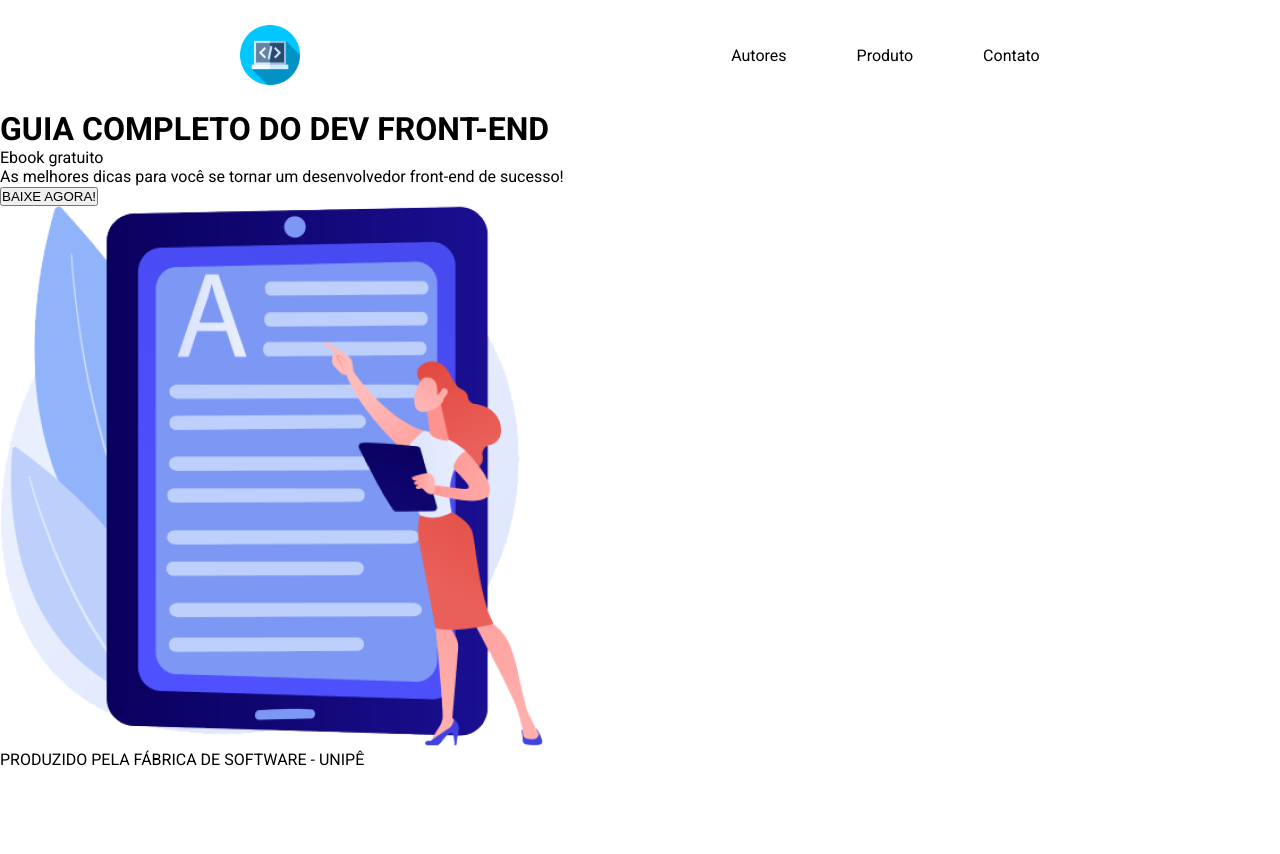
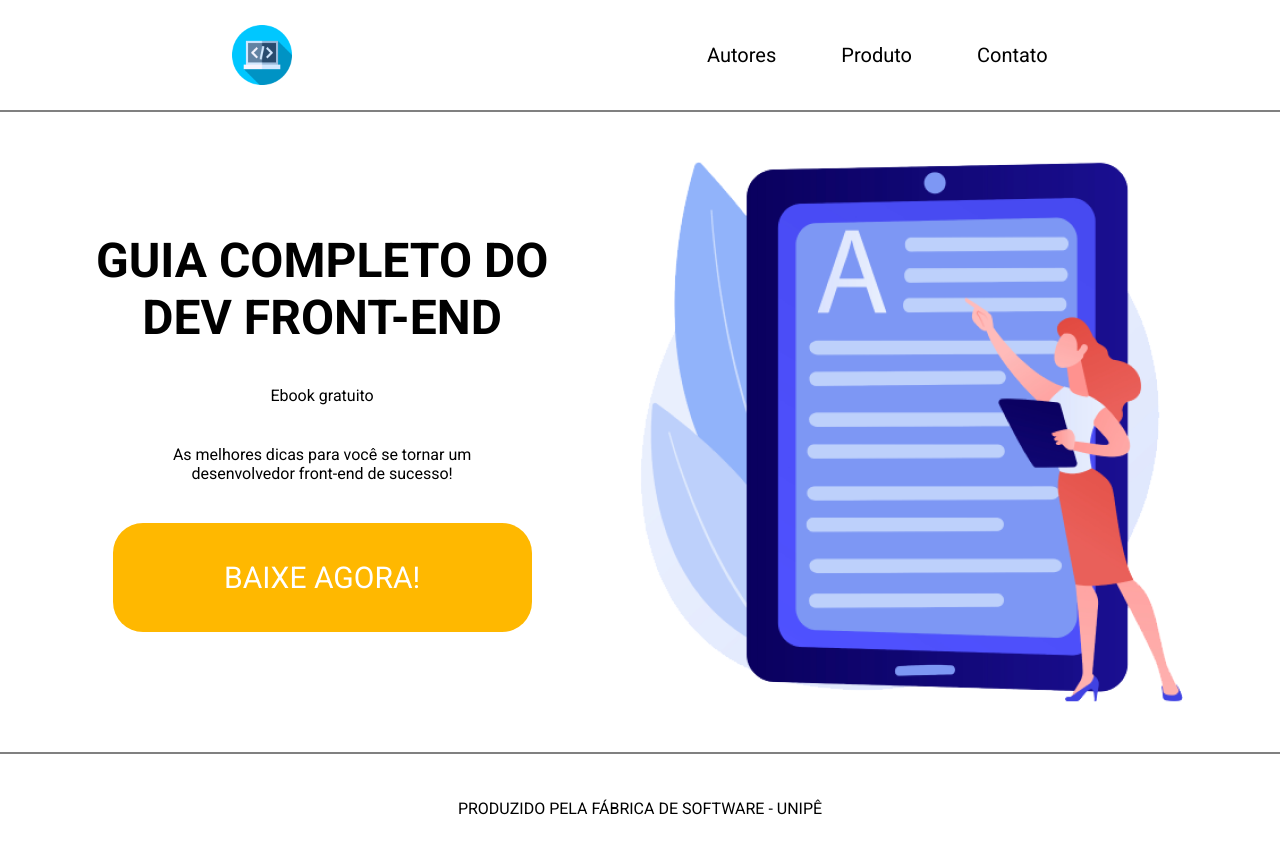
Before and after one commit to Rafaelafarias/projeto-f-brica-22-03, a plain HTML site: page index.html in a window 1280 px wide. Before the commit the page ends 800 px from the top, so only its background shows below. Drawn offline with Linux system fonts and the light colour scheme.

Commit message:
Projeto Concluido

```diff
--- a/index.html
+++ b/index.html
@@ -21,9 +21,9 @@
 
     <main class="area-principal">
       <div class="conteudo-principal">
-        <h1 class="titulo">GUIA COMPLETO DO DEV FRONT-END</h1>
-        <P class="paragrafo">Ebook gratuito</P>
-        <p class="paragrafo">As melhores dicas para você se tornar um desenvolvedor front-end de sucesso!</p>
+        <h1 class="titulo">GUIA COMPLETO DO<br> DEV FRONT-END</h1>
+        <P class="paragrafo">Ebook gratuito<br></P>
+        <p class="paragrafo">As melhores dicas para você se tornar um<br> desenvolvedor front-end de sucesso!<br></p>
         <button class="botao">BAIXE AGORA!</button>
       </div>
       <img class="imagem" src="imagem.png">
--- a/style.css
+++ b/style.css
@@ -5,19 +5,22 @@
     --cor-botao-foco: #FF900E;
 }
 
-* {
+* { /*parte global, onde altera tudo. Zera ou altera geral*/
     box-sizing:border-box;
     margin: 0;
     padding: 0;
     /**/ /*ctrl: seleciona e comenta e descomenta*/
     text-decoration: none;
+    font-family: 'Roboto', sans-serif;
 }
 
 body{
-    font-family: 'Roboto', sans-serif;
+    font-size: 100%; /*zerar a fonte para que possa alterar depois*/
 }
 
+
 .header{
+    /*cabeçalho*/
     display: flex;
     flex-direction: row;
     align-items: center;
@@ -30,5 +33,58 @@ body{
 }
 .menu {
     display: flex;
-    gap: 70px;
+    gap: 65px;
 }
+
+.item-menu{
+    font-size: 20px;
+}
+
+.area-principal{
+    display: flex;
+    flex-direction: row;
+    align-items: center;
+    justify-content: space-around;
+    border-top: 2px solid grey;
+    padding: 50px;
+}
+
+.conteudo-principal{
+    display: flex; /*deixa um do lado do outro*/
+    flex-direction: column; /*deixa em coluna o que ta no display*/
+    align-items: center;
+    text-align: center;
+    gap: 40px;
+}
+
+.titulo{
+    font-weight: 900px;/*peso da fonte, grossura*/
+    font-size: 48px;/*tamanho da fonte*/
+}
+
+.botao{
+    height: 109px;
+    width: 419px;
+    /*background-color: #FFB800;*/
+    background-color: var(--cor-botao);
+    color:#fff;
+    border: none; /*cancelar a borda - o none*/
+    border-radius: 30px;
+    font-weight: 700px;
+    font-size: 30px;
+    cursor:pointer; /*aparecer maozinha quando passar*/
+    transition: all 0.3s ease-in-out;
+}
+
+.botao:hover{
+    /*pseudoclasse, toda vez que passar o mause por cima do elemento ele muda de estado*/
+    background-color: var(--cor-botao-foco);
+}
+
+.rodape{
+    padding: 45px; /*distancia retangular*/
+    border-top: 2px solid grey; /*a linha da divisão*/
+    text-align: center;
+}
+
+/*pesquisar sobre principios do mobile first: responsividade*/
```
